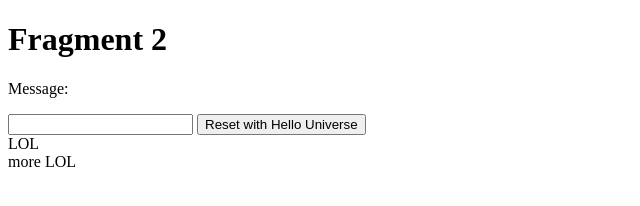
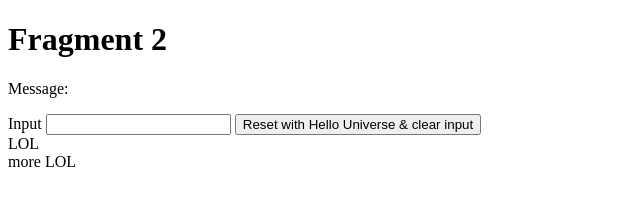
Before and after one commit to yannicklamprecht/custom-component-playground, a plain HTML site: page vanilla/index.html in a window 1280 px wide. Shown: the whole page, without its empty margins (0-640 px from the left). Drawn offline with nearby package versions, Linux system fonts and the light colour scheme; files that its build step writes are made by us from their sources.

Commit message:
adapt fragment

```diff
--- a/vanilla/fragment2.html
+++ b/vanilla/fragment2.html
@@ -3,12 +3,16 @@
         console.log('Updating text');
         document.getElementById('message').innerText = text;
     }
+    const clearInput = () => {
+        document.getElementById('input').value = "";
+        updateText("Hello Universe");
+    }
 </script>
 
 <h1>Fragment 2</h1>
 <p>Message: <span id="message"></span></p>
-<input type="text" onkeyup="updateText(this.value)">
+<label for="input">Input</label> <input id="input" type="text" onkeyup="updateText(this.value)">
 
-<button onclick="updateText('Hello Universe')">
-    Reset with Hello Universe
+<button onclick="clearInput()">
+    Reset with Hello Universe & clear input
 </button>
```
